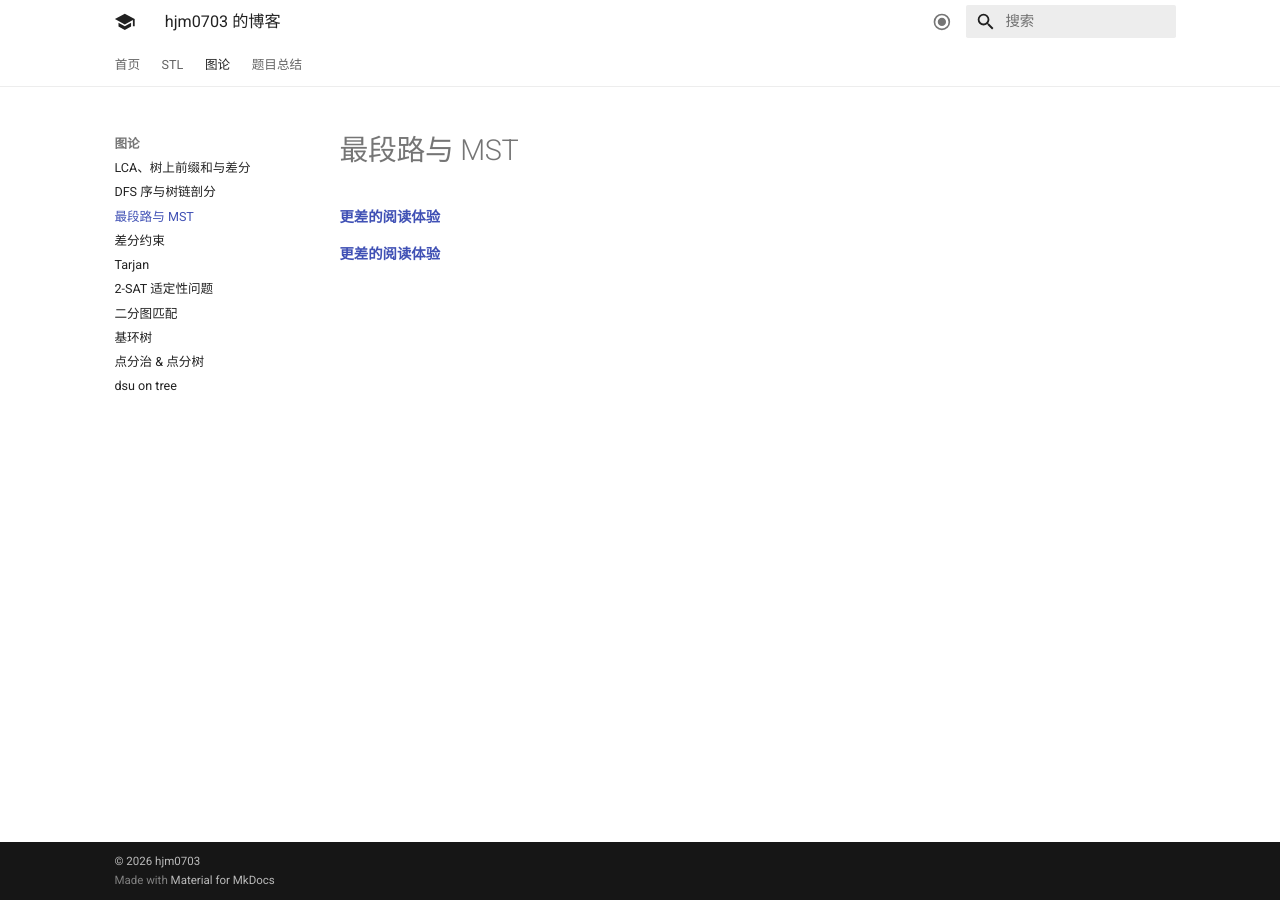
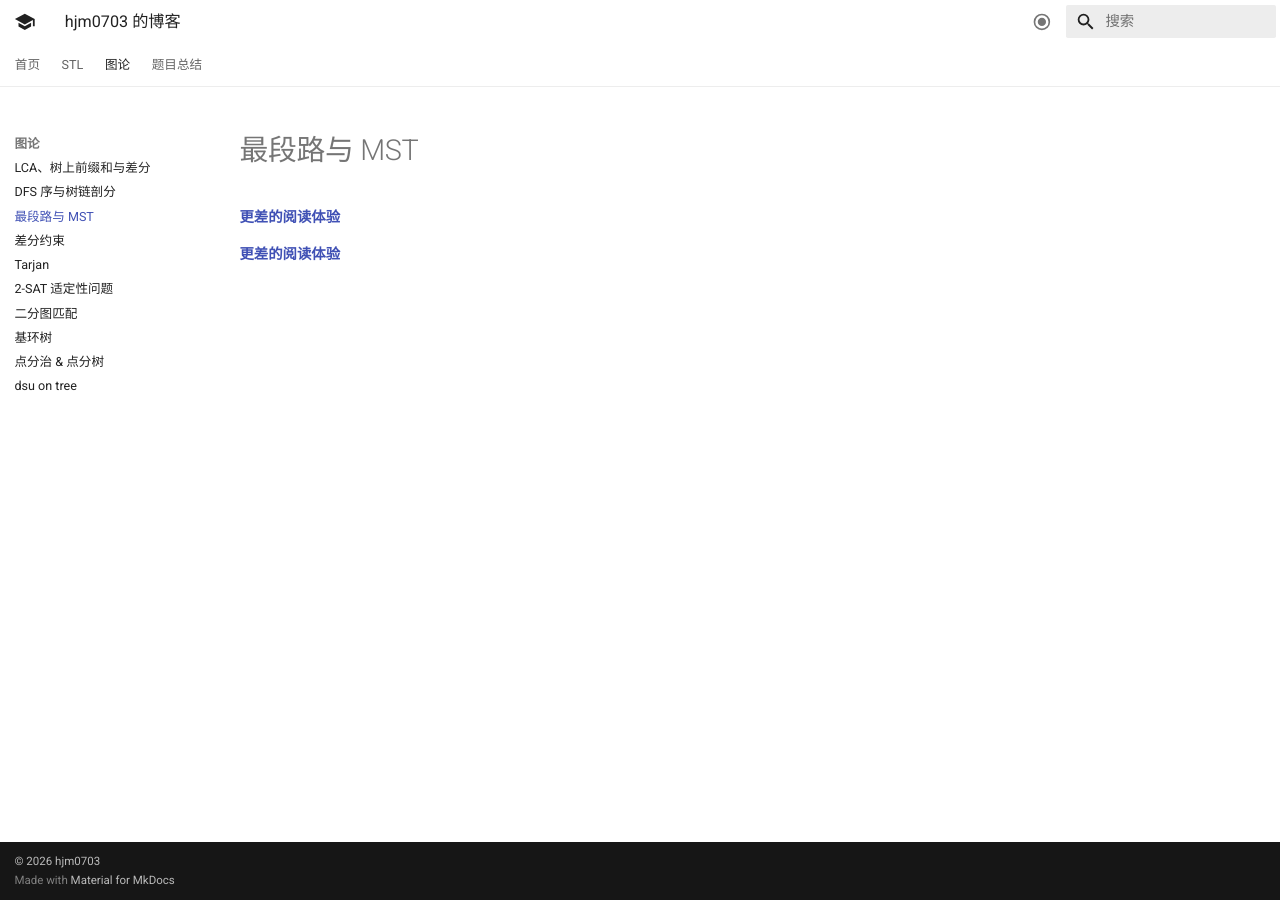
Before and after one commit to hjm0703/hjm-blog, an MkDocs documentation site: the page built from docs/graph/最段路与 MST.md, in a window 1280 px wide. Built offline with MkDocs 1.6.1 and Material for MkDocs 9.7.7, drawn with Linux system fonts in a browser that asks for light colours.

Commit message:
调整页面大小（测试）

```diff
--- a/docs/stylesheets/extra.css
+++ b/docs/stylesheets/extra.css
@@ -7,7 +7,7 @@ html, body {
 
 /* 调整整体容器宽度 */
 .md-grid {
-  max-width: 60rem !important;
+  max-width: 77rem !important;
 }
 
 /* Logo title */
```
